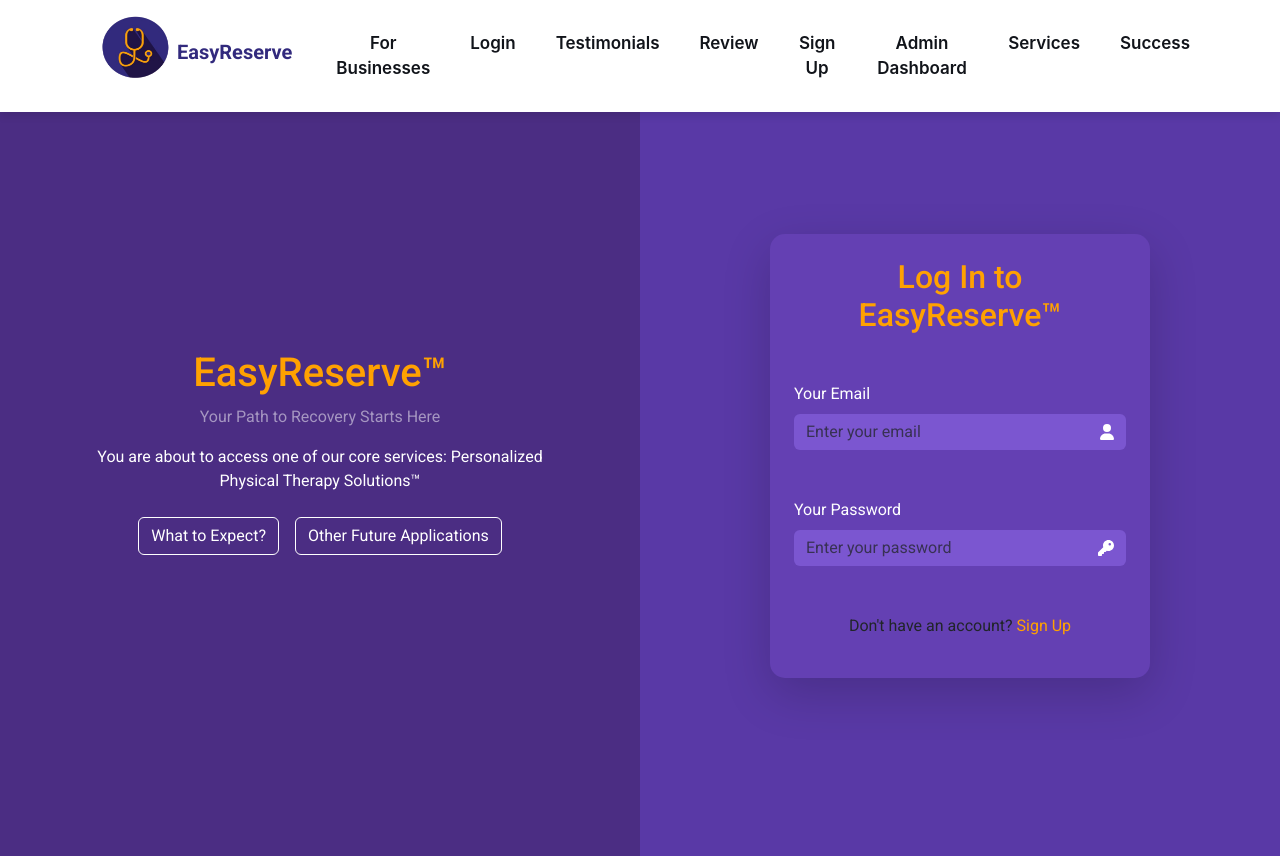
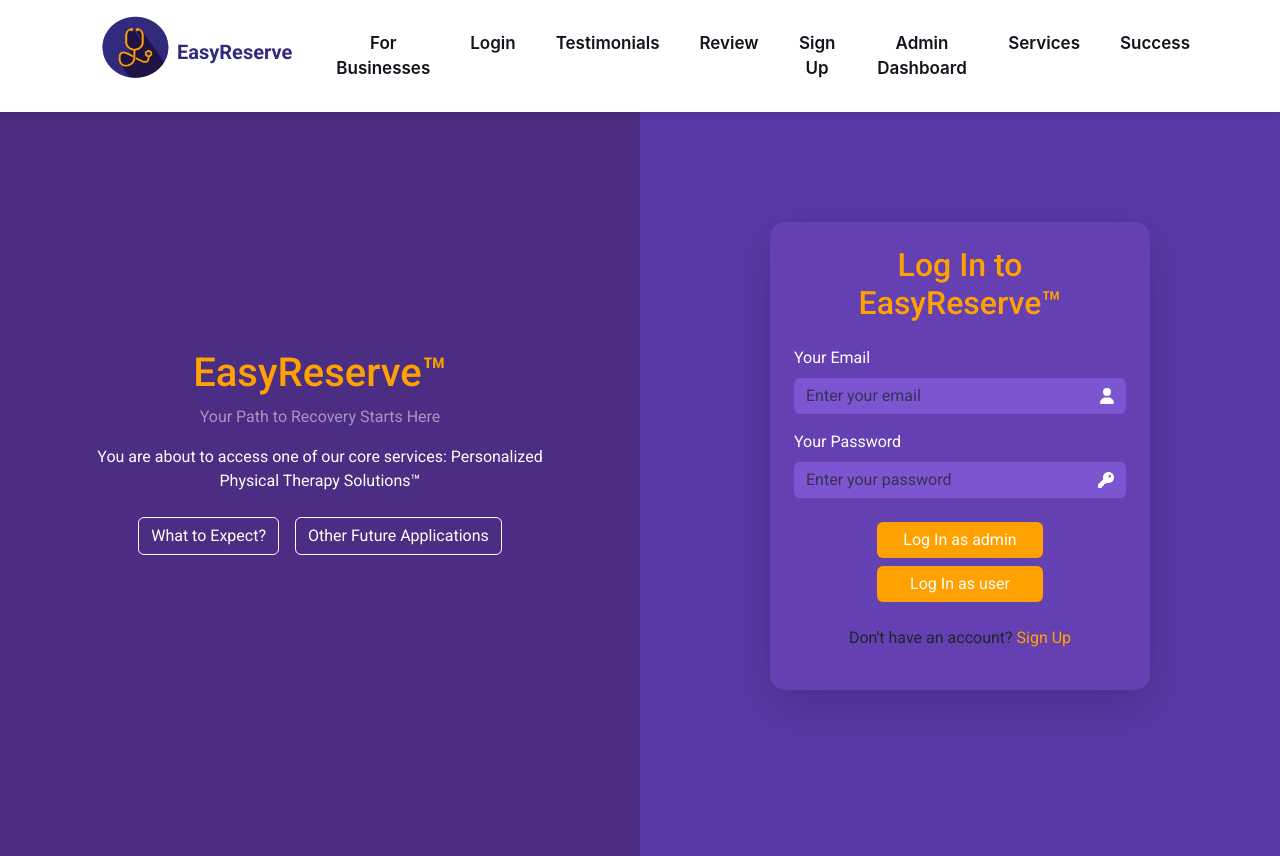
Before and after one commit to Omarjellyfish/DEPI-final, a React (Vite) app in the folder frontend/: page /login in a window 1280 px wide. Built offline with nearby package versions, Linux system fonts and the light colour scheme.

Commit message:
add login buttons

```diff
--- a/frontend/src/pages/Login/Login.jsx
+++ b/frontend/src/pages/Login/Login.jsx
@@ -94,13 +94,13 @@ const Login = () => {
 
         <div className="col-md-6 d-flex align-items-center justify-content-center right-section p-5">
           <div className="card form-card-parent p-4 shadow-lg border-0">
-            <h2 className="text-center mb-5 form-title">
+            <h2 className="text-center mb-4 form-title">
               Log In to EasyReserve™
             </h2>
 
             <form onSubmit={handleSubmit}>
               {error && <div className="alert alert-danger">{error}</div>}
-              <div className="mb-5">
+              <div className="mb-3">
                 <label htmlFor="email" className="form-label email">
                   Your Email
                 </label>
@@ -119,7 +119,7 @@ const Login = () => {
                 </div>
               </div>
 
-              <div className="mb-5">
+              <div className="mb-3">
                 <label htmlFor="password" className="form-label password">
                   Your Password
                 </label>
@@ -138,6 +138,22 @@ const Login = () => {
                 </div>
               </div>
 
+              <div className="d-flex flex-column justify-content-between align-items-center my-4">
+                <button
+                  type="submit"
+                  className="btn btn-primary w-50 mb-2"
+                  disabled={loading}
+                >
+                  {loading ? "Logging In..." : "Log In as admin"}
+                </button>
+                <button
+                  type="submit"
+                  className="btn btn-primary w-50 mb-0"
+                  disabled={loading}
+                >
+                  {loading ? "Logging In..." : "Log In as user"}
+                </button>
+              </div>
               <p className="text-center mt-3 dont-have">
                 Don't have an account?{" "}
                 <Link to="/signup" className="signup-word">
```
